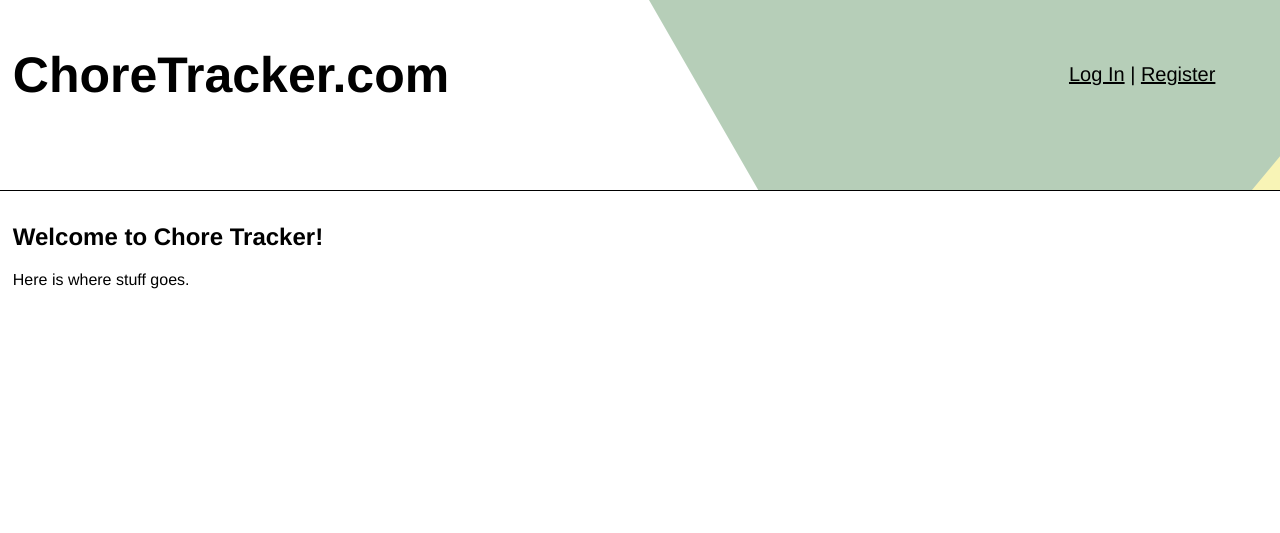
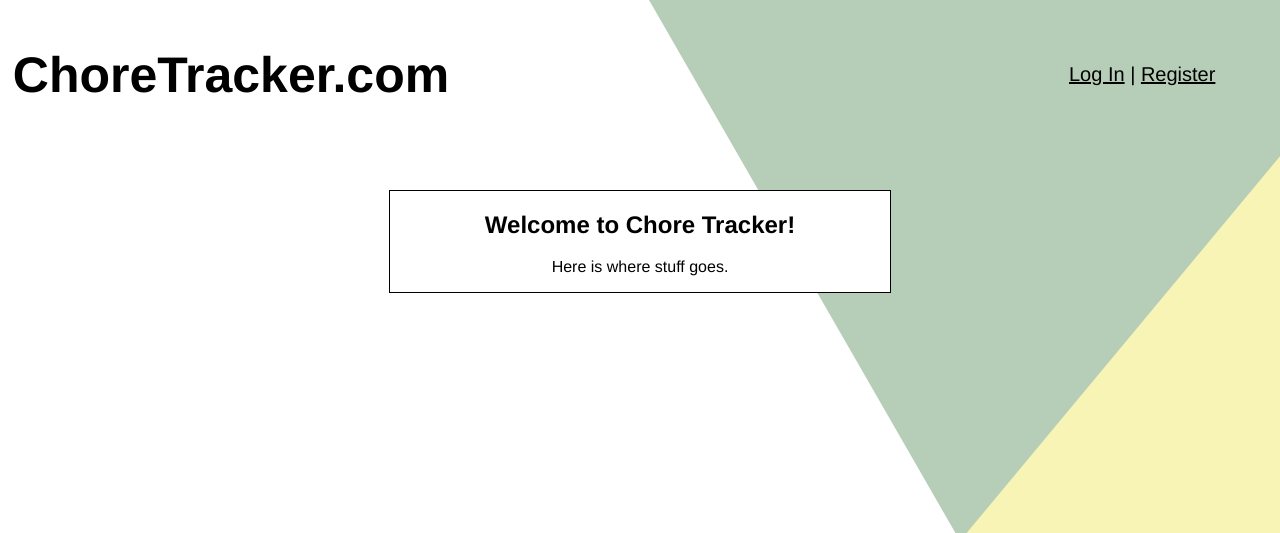
Before and after one commit to Risch1997/IIT-Project, a PHP site: page / in a window 1280 px wide. Shown: the top 533 px of the page. Run offline with PHP 8.4, Linux system fonts and the light colour scheme; some web fonts are replaced.

Commit message:
styled index until we add something to it

```diff
--- a/index.php
+++ b/index.php
@@ -17,10 +17,10 @@
 		}
 		else {
 			echo "
-			<div class=\"content\">
+			<div id=\"indexdiv\">
 				<h2>Welcome to Chore Tracker!</h2>
 				<p>Here is where stuff goes.</p>
-			</div>";
+			";
 		}
 		?>
 
--- a/resources/styles/style.css
+++ b/resources/styles/style.css
@@ -118,6 +118,7 @@
 	width: 250px;
 
 }
+
 #create{
 	margin: 0 auto;
 	padding: 0;
@@ -166,6 +167,18 @@
 .selecthref button:hover{
 	cursor: pointer;
 	background: rgb(247,244,184);
+}
+
+#indexdiv{
+	margin: 0 auto;
+	padding: 0;
+	clear: both;
+	text-align: center;
+	border-style: solid;
+	border-color: black;
+	border-width: 1px;
+	width: 500px;
+	background: white;
 }
 
 #creategroupdiv{
```
